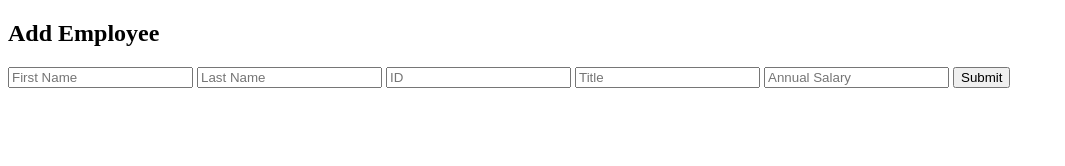
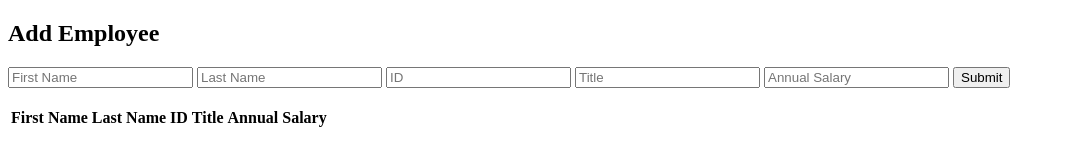
Before and after one commit to alldayabdi/weekendjquerysalarycalculator, a plain HTML site: page index.html in a window 1280 px wide. Shown: the whole page, without its empty margins (0-1065 px from the left). Drawn offline with Linux system fonts and the light colour scheme.

Commit message:
Created tables and was able to append first Name

```diff
--- a/index.html
+++ b/index.html
@@ -21,6 +21,33 @@
         <button id="submitButton">Submit</button>
 
     </div>
+    <br>
+    <div id="employeeBox">
+        <table id = 'employeeTable'>
+          <tr>
+            <th>First Name</th>
+            <th>Last Name</th>
+            <th>ID</th>
+            <th>Title</th>
+            <th>Annual Salary</th>
+          </tr>
+          <tr id="infoRow">
+            <td id="firstNameData"></td>
+            <td id="lastNameData"></td>
+            <td id="idData"></td>
+            <td id="titleData"></td>
+            <td id="annualSalary"></td>
+
+
+          </tr>
+
+
+
+
+
+
+        </table>
+    </div>
 
 </body>
 </html>
--- a/scripts/client.js
+++ b/scripts/client.js
@@ -40,6 +40,14 @@ function collectInfo(){
 }
 
 function displayEmployeeInfo(){
+    console.log('In displayEmployeeInfo');
+    // target output by ID
+    let  el = $('#infoRow')
+    el.empty();
+    for (employee of employees) {
+        el.append( '<td id = firstNameData </td>' + employee.firstName )
+
+    }
 
 
 }
```
